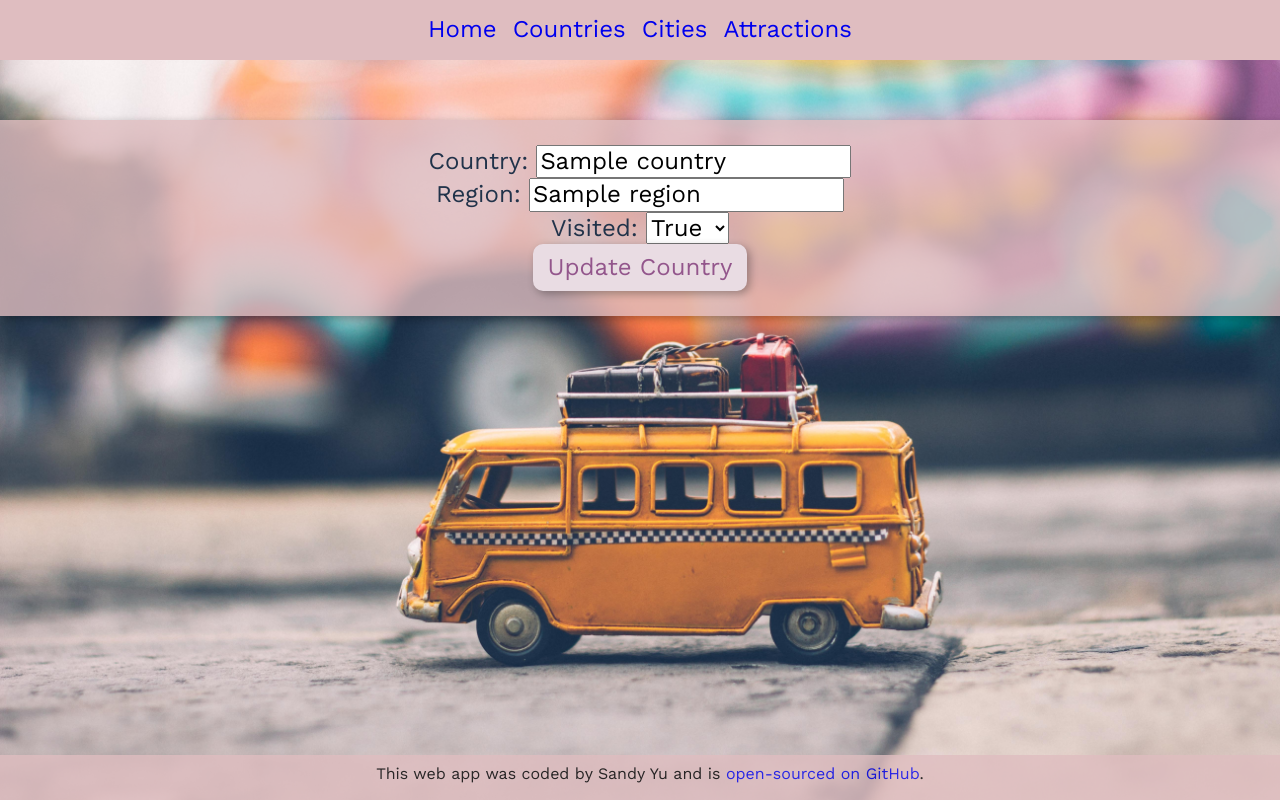
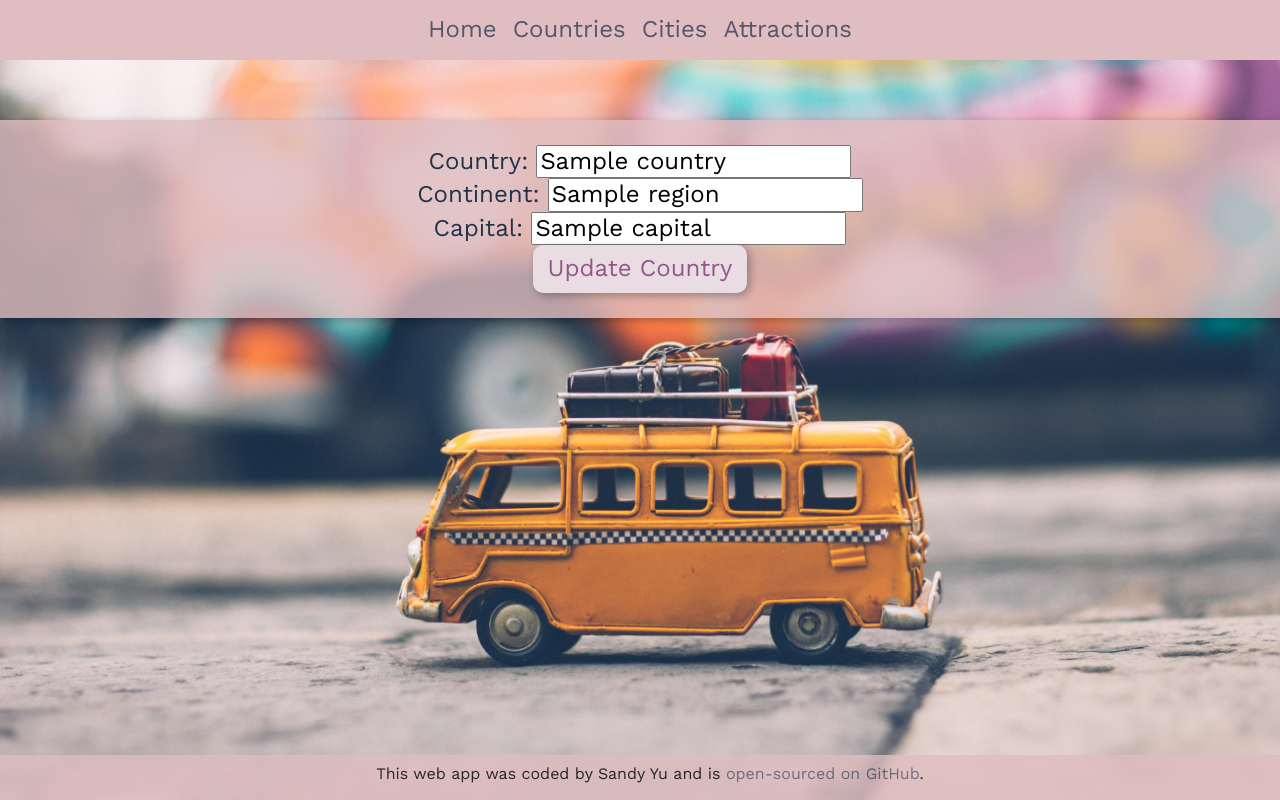
Before and after one commit to sandyysh221/travel_bucket_list_app_project, a Flask app: page /countries/1/edit in a window 1280 px wide. Run offline with Flask 2, Linux system fonts and the light colour scheme; a database or web service that is not in the repository returns one stand-in record (values such as "Sample title"); some libraries are stand-ins or nearby versions; some web fonts are replaced.

```diff
--- a/controllers/country_controller.py
+++ b/controllers/country_controller.py
@@ -42,10 +42,10 @@ def edit_country(id):
 def update_country(id):
     name = request.form["name"]
     region = request.form["region"]
-    visited = request.form["visited"]
+    visited = False
     print(visited)
     code = country_repository.select(id).code
-    capital = country_repository.select(id).capital
+    capital = request.form["capital"]
     country_update = Country(name, region, code, capital, visited, id)
     country_repository.update(country_update)
     return redirect("/countries")
--- a/static/style.css
+++ b/static/style.css
@@ -49,15 +49,12 @@ header > nav > ul {
 
 a {
   text-decoration: none;
+  color: #54586a;
 }
 
 a:hover {
   text-decoration: underline;
   color: var(--accent-color);
-}
-
-a:visited {
-  color: var(--font-color);
 }
 
 blockquote {
--- a/templates/countries/edit.html
+++ b/templates/countries/edit.html
@@ -1,38 +1,35 @@
-{% extends 'base.html' %}
-
-{% block content %}
+{% extends 'base.html' %} {% block content %}
 <div class="container">
   <form action="/countries/{{country.id}}" method="post">
     <div>
       <label for="name">Country:</label>
-<input type="text" id="name" name="name" value="{{country.name}}">
+      <input type="text" id="name" name="name" value="{{country.name}}" />
     </div>
 
     <div>
-    <label for="region">Region:</label>
-    <input type="text" id="region" name="region" value="{{country.region}}" required>
+      <label for="region">Continent:</label>
+      <input
+        type="text"
+        id="region"
+        name="region"
+        value="{{country.region}}"
+        required
+      />
     </div>
 
     <div>
-    <label for="visited">Visited:</label>
-    <select id="visited" name="visited">
-
-      <option value="true"
-        {% if country.visited== True %} selected="selected" {% endif %}>
-        True
-      </option>
-
-      <option value="false"
-        {% if country.visited == False %} selected="selected" {% endif %}>
-        False
-      </option>
-
-    </select>
+      <label for="capital">Capital:</label>
+      <input
+        type="text"
+        id="capital"
+        name="capital"
+        value="{{country.capital}}"
+        required
+      />
     </div>
-
 
     <button type="submit">Update Country</button>
   </form>
 </div>
 
-{% endblock  %}
+{% endblock %}
```
Also changed, not shown: templates/countries/show.html (+7 -5 lines). Lines whose indentation alone changed are shown as unchanged.
